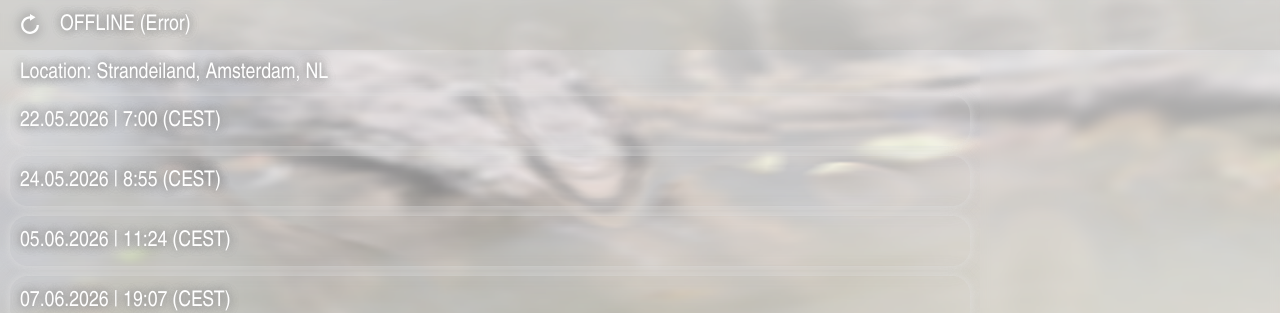
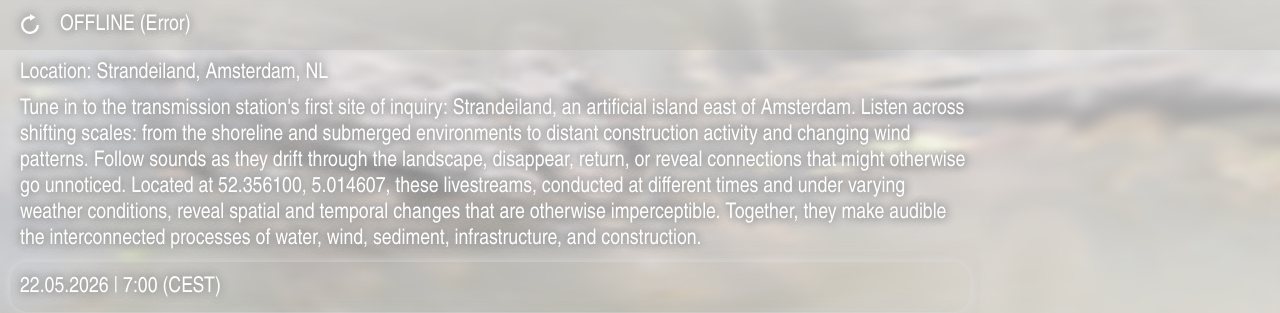
Before and after one commit to adelestroh/website-final, a SvelteKit app: page / in a window 1280 px wide. Shown: the top 313 px of the page. Built offline with nearby package versions, Linux system fonts and the light colour scheme.

Commit message:
Location additional text

```diff
--- a/src/routes/+page.svelte
+++ b/src/routes/+page.svelte
@@ -19,6 +19,10 @@
 <div id="indexes">
 	<p>Location: Strandeiland, Amsterdam, NL
 	</p>
+	<p>Tune in to the transmission station's first site of inquiry: Strandeiland, an artificial island east of Amsterdam.
+Listen across shifting scales: from the shoreline and submerged environments to distant construction activity and changing wind patterns. Follow sounds as they drift through the landscape, disappear, return, or reveal connections that might otherwise go unnoticed.
+Located at 52.356100, 5.014607, these livestreams, conducted at different times and under varying weather conditions, reveal spatial and temporal changes that are otherwise imperceptible. Together, they make audible the interconnected processes of water, wind, sediment, infrastructure, and construction.
+</p>
 
 	<Index
 		time=" 22.05.2026 | 7:00 (CEST) "
```
